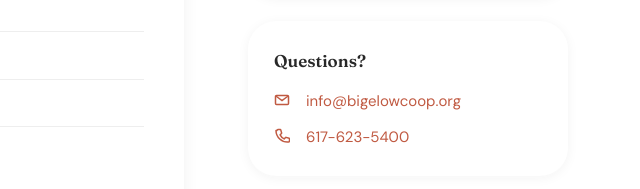
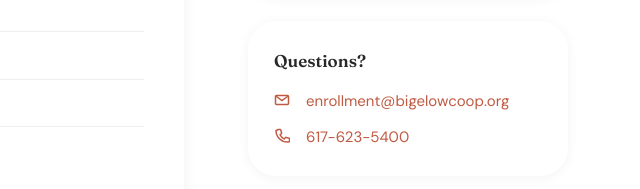
Before and after one commit to nickdelv/bigelow-daycare-site, an Eleventy site: page src/apply.html in a window 1280 px wide. Shown: the part 1261-1450 px from the top of the page, 640-1280 px from the left. Built offline with nearby package versions, Linux system fonts and the light colour scheme; Eleventy itself is replaced by a stand-in of ours; files that its build step writes are made by us from their sources.

Commit message:
update email addresses to use enrollment email

```diff
--- a/src/apply.html
+++ b/src/apply.html
@@ -975,7 +975,9 @@
                 />
               </svg>
             </span>
-            <a href="mailto:{{ client.email }}">{{ client.email }}</a>
+            <a href="mailto:{{ client.enrollmentEmail }}">
+              {{ client.enrollmentEmail }}
+            </a>
           </li>
           <li>
             <span class="icon">
```
Also changed, not shown: src/enrollment.html (+1 -1 lines), src/schedule-a-tour.html (+3 -1 lines).
